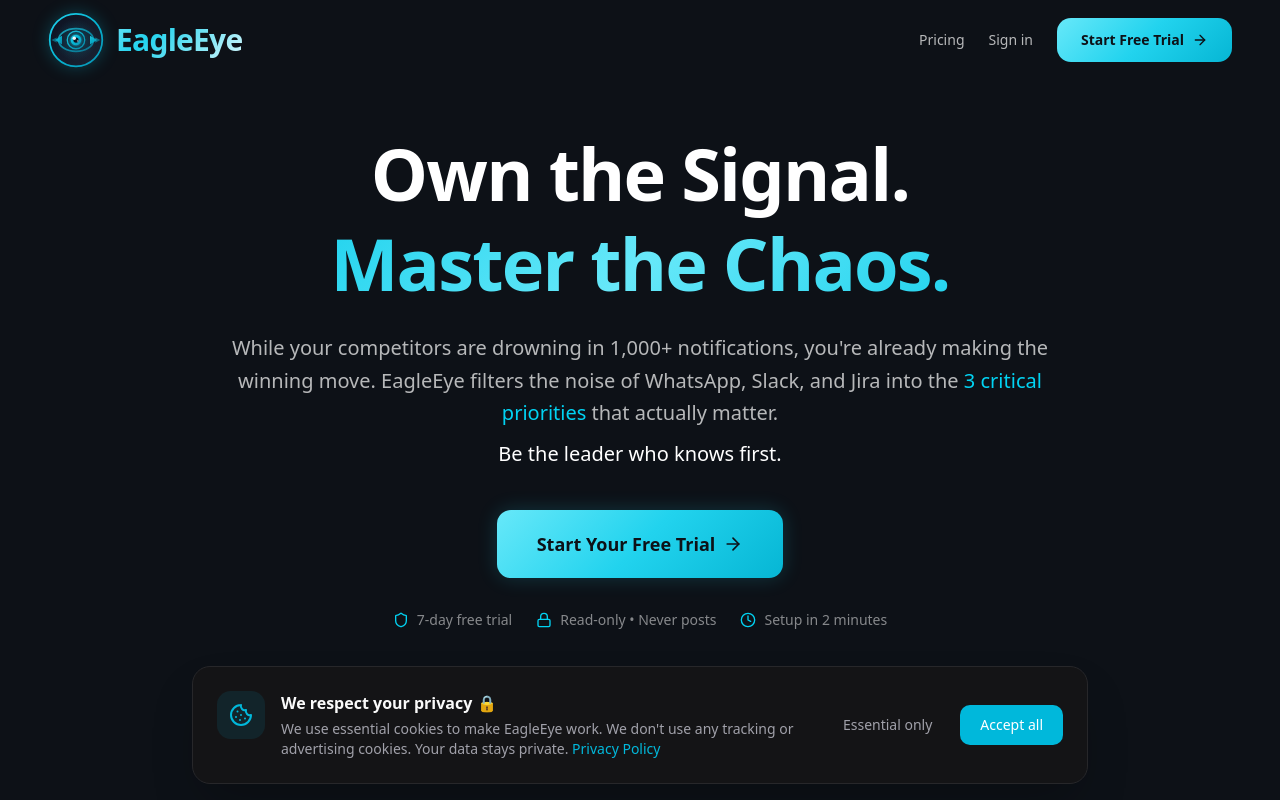
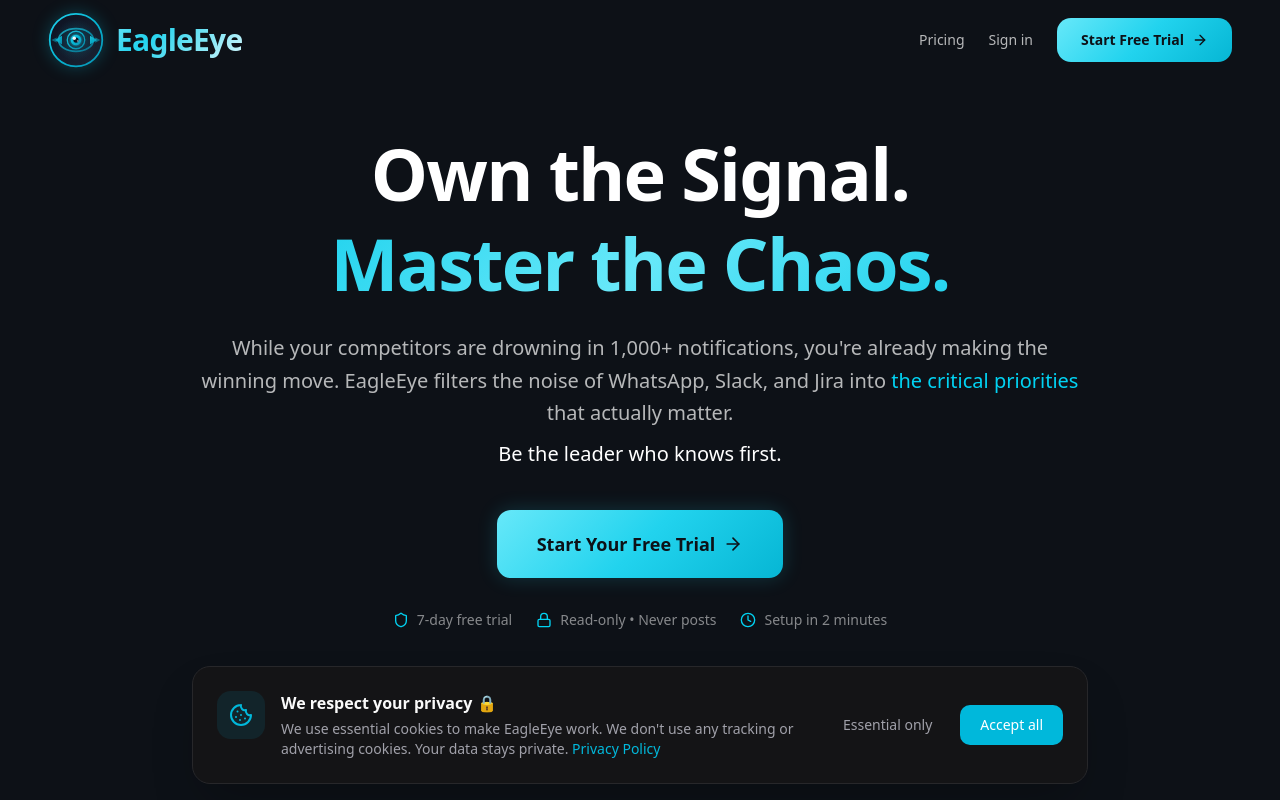
Before and after one commit to kumar26dushyant-lab/eagleeye-app, a Next.js app: page / in a window 1280 px wide. Shown: the top 800 px of the page. Built offline with nearby package versions, Linux system fonts and the light colour scheme.

Commit message:
Fix messaging: remove arbitrary '3' from priorities, consistent team limits (10)

```diff
--- a/src/app/layout.tsx
+++ b/src/app/layout.tsx
@@ -18,7 +18,7 @@
 
 export const metadata: Metadata = {
   title: "EagleEye - Own the Signal. Master the Chaos.",
-  description: "While your competitors drown in 1,000+ notifications, you're already making the winning move. EagleEye filters noise into the 3 critical priorities that matter.",
+  description: "While your competitors drown in 1,000+ notifications, you're already making the winning move. EagleEye filters noise into the critical priorities that matter.",
   manifest: '/manifest.json',
   icons: {
     icon: [
--- a/src/app/page.tsx
+++ b/src/app/page.tsx
@@ -608,8 +608,8 @@
                 className="text-base sm:text-xl text-white/70 max-w-4xl mx-auto mb-6 sm:mb-10 leading-relaxed px-2"
               >
                 While your competitors are drowning in 1,000+ notifications, you're already making the winning move.
-                EagleEye filters the noise of WhatsApp, Slack, and Jira into the
-                <span className="text-cyan-400"> 3 critical priorities</span> that actually matter.
+                EagleEye filters the noise of WhatsApp, Slack, and Jira into
+                <span className="text-cyan-400"> the critical priorities</span> that actually matter.
                 <span className="block mt-2 text-white font-medium">Be the leader who knows first.</span>
               </motion.p>
 
@@ -895,7 +895,7 @@
                   </div>
                   <div>
                     <h3 className="font-bold text-base sm:text-lg">Team</h3>
-                    <p className="text-xs text-white/50">For teams up to 5</p>
+                    <p className="text-xs text-white/50">For growing teams</p>
                   </div>
                 </div>
                 <div className="mb-4 sm:mb-6">
@@ -905,7 +905,7 @@
                 <ul className="space-y-2 sm:space-y-3 mb-4 sm:mb-6">
                   {[
                     'Everything in Solo',
-                    'Up to 5 team members',
+                    'Up to 10 team members',
                     'Shared signal dashboard',
                     'Priority support',
                     'Unlimited history'
```
